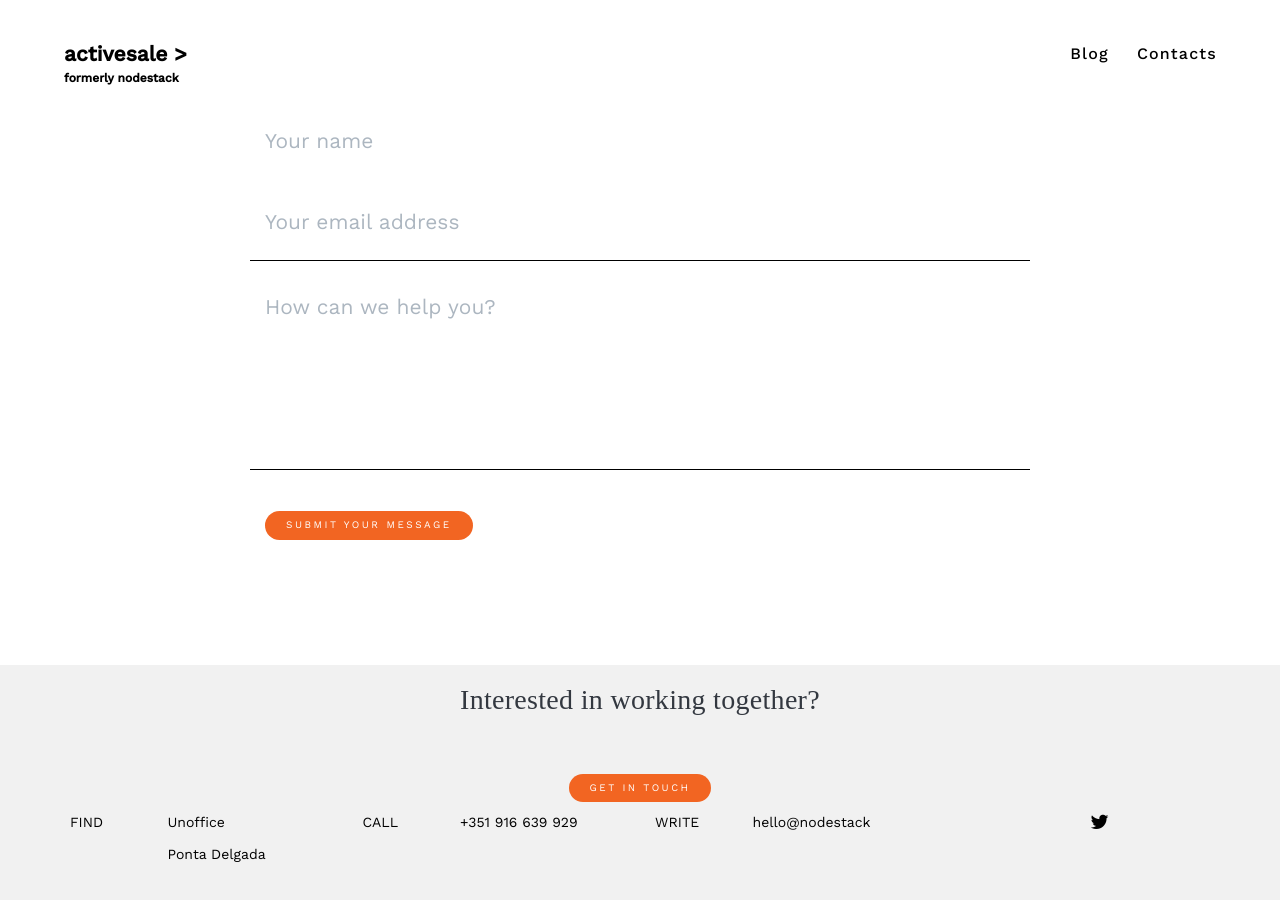
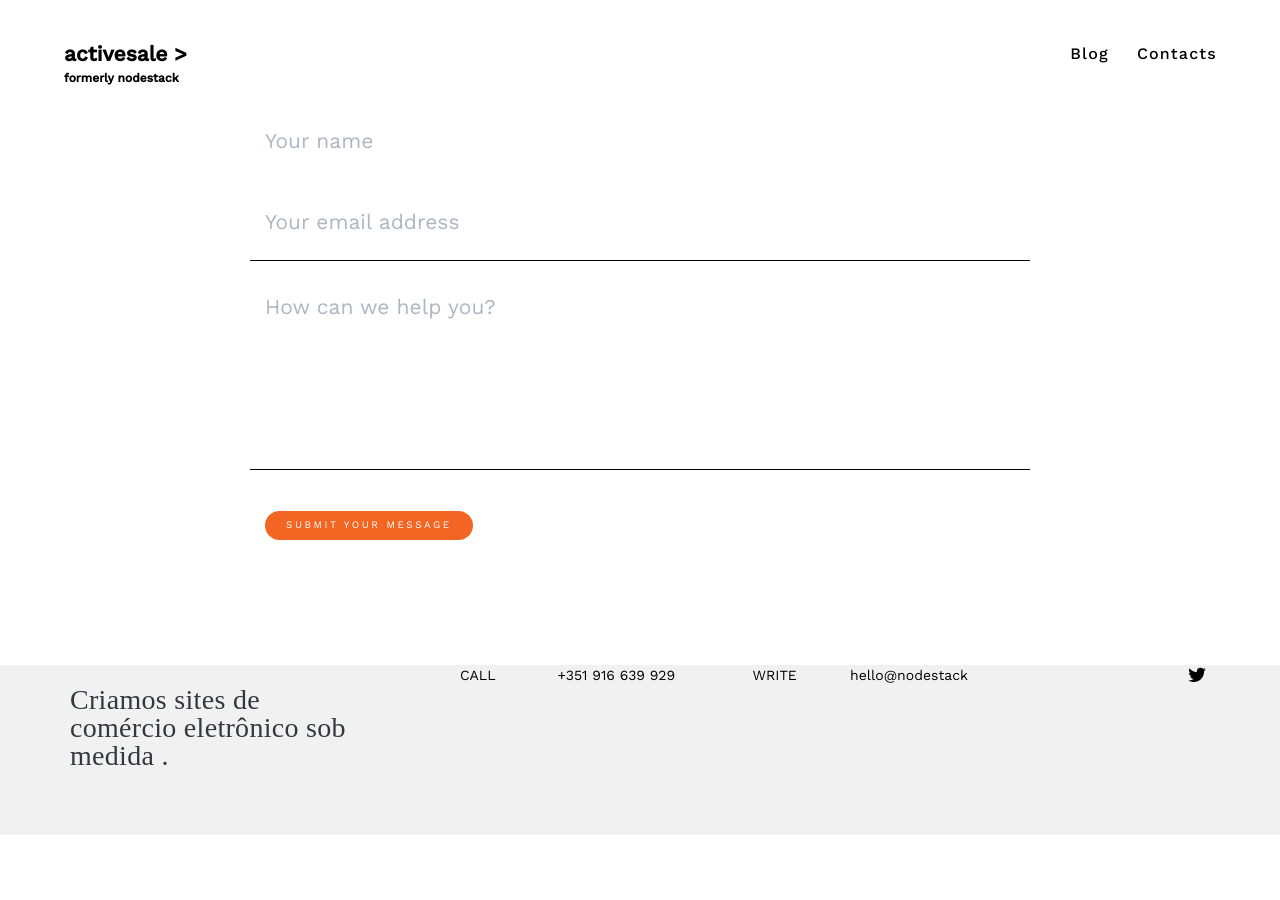
Before and after one commit to nodestack/nodestack.github.io, a Jekyll site: the page built from index.html, in a window 1280 px wide and 900 px high, scrolled down 1635 px. Built offline with Jekyll 4.4.1, drawn with Linux system fonts in a browser that asks for light colours; nearby versions of some CDN libraries; some web fonts are replaced; after the commit the page ends 2470 px from its top, so only the background shows below that.

Commit message:
Update footer.html

```diff
--- a/_includes/footer.html
+++ b/_includes/footer.html
@@ -1,18 +1,10 @@
     <!-- Footer -->
     <footer>
         <div class="o-footer">
-            <div class="container">
-		    <div class="text-center">
-			    <h3>Interested in working together?</h3>
-		    <a href="#about" class="btn btn-primary btn-lg">Get in touch</a></div>
-
-		    <div class="row">
-        <div class="col-md-1">
-          <p class="titulo">FIND</p>
-        </div>
-        <div class="col-md-2 info">
-          <p>Unoffice</p>
-          <p>Ponta Delgada</p>
+        <div class="container">
+        <div class="row">
+        <div class="col-md-4">
+          <h3><font style="vertical-align: inherit;"><font style="vertical-align: inherit;">Criamos </font><font style="vertical-align: inherit;">sites de </font></font><br> <span><font style="vertical-align: inherit;"><font style="vertical-align: inherit;">comércio eletrônico</font></font></span><font style="vertical-align: inherit;"><font style="vertical-align: inherit;"> sob medida </font><font style="vertical-align: inherit;">.</font></font></h3>
         </div>
         <div class="col-md-1">
           <p class="titulo">CALL</p>
```
